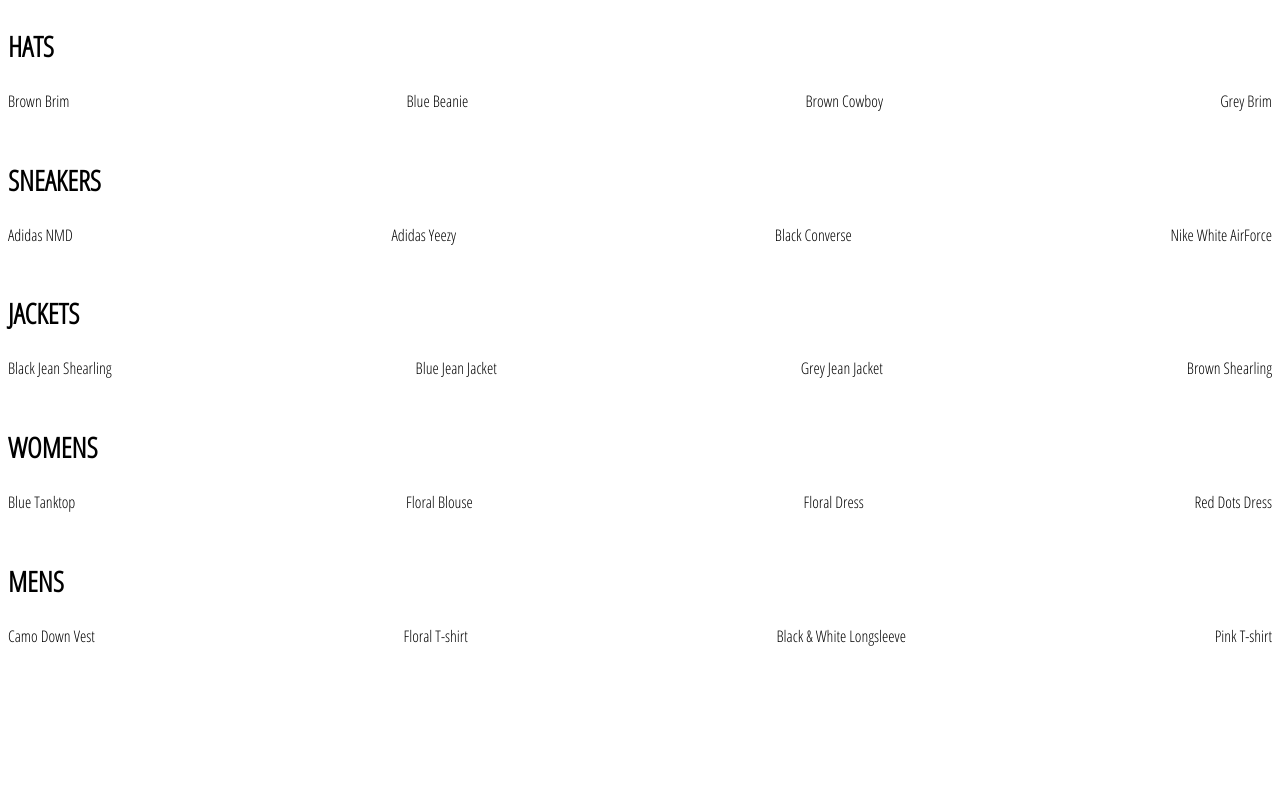
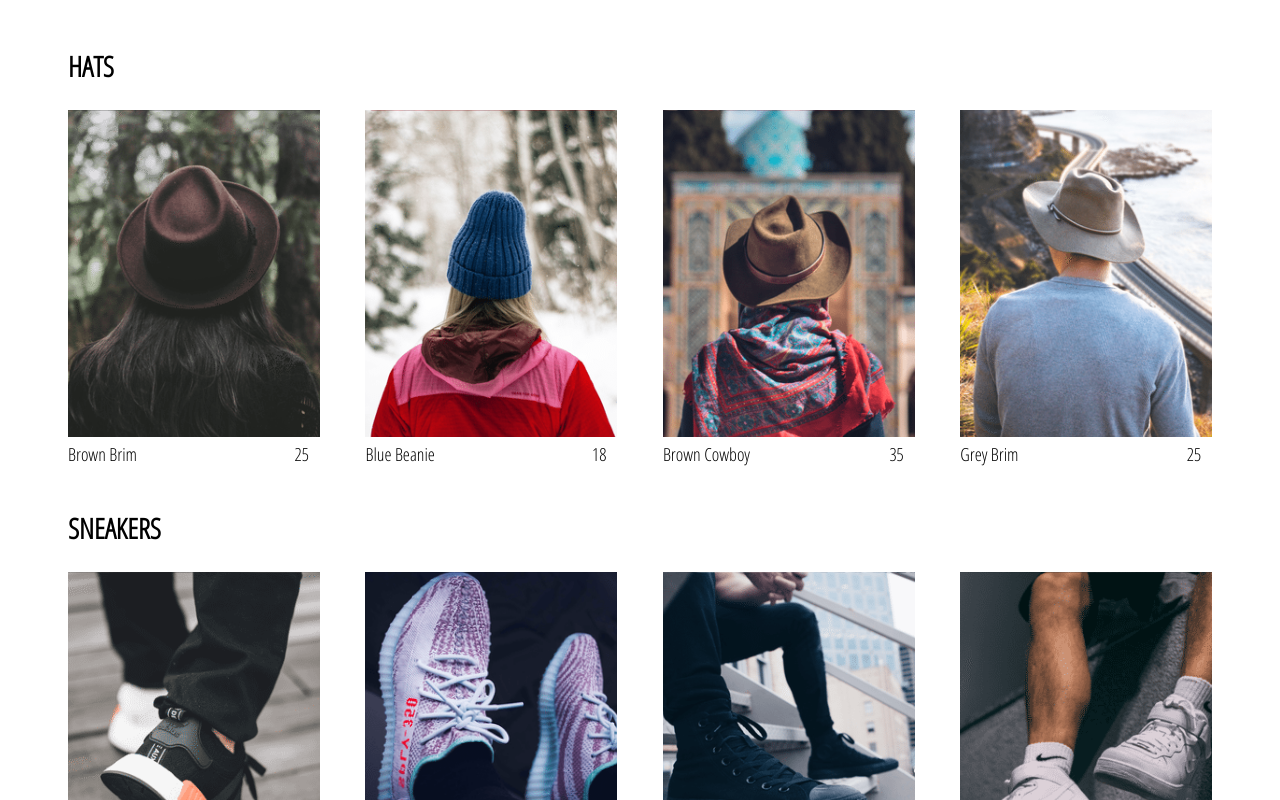
Before and after one commit to ahvdesign/online-shop, a React (Create React App) app: page /shop in a window 1280 px wide. Shown: the top 800 px of the page. Built offline with nearby package versions, Linux system fonts and the light colour scheme.

Commit message:
updated app with the collection preview and collection item components

```diff
--- a/src/App.js
+++ b/src/App.js
@@ -1,5 +1,5 @@
 import React from "react";
-import { Switch, Route, Link } from "react-router-dom";
+import { Switch, Route } from "react-router-dom";
 
 import "./App.scss";
 
--- a/src/App.scss
+++ b/src/App.scss
@@ -1,3 +1,4 @@
 body {
   font-family: "Open Sans Condensed", sans-serif;
+  padding: 20px 60px;
 }
--- /dev/null
+++ b/src/components/collection-item/collection-item.component.jsx
@@ -0,0 +1,15 @@
+import React from "react";
+
+import "./collection-item.styles.scss";
+
+const CollectionItem = ({ id, name, price, imageUrl }) => (
+  <div className="collection-item">
+    <div className="image" style={{ backgroundImage: `url(${imageUrl})` }} />
+    <div className="collection-footer">
+      <span className="name">{name}</span>
+      <span className="price">{price}</span>
+    </div>
+  </div>
+);
+
+export default CollectionItem;
--- /dev/null
+++ b/src/components/collection-item/collection-item.styles.scss
@@ -0,0 +1,32 @@
+.collection-item {
+  width: 22%;
+  display: flex;
+  flex-direction: column;
+  height: 350px;
+  align-items: center;
+
+  .image {
+    width: 100%;
+    height: 95%;
+    background-size: cover;
+    background-position: center;
+    margin-bottom: 5px;
+  }
+
+  .collection-footer {
+    width: 100%;
+    height: 5%;
+    display: flex;
+    justify-content: space-between;
+    font-size: 18px;
+
+    .name {
+      width: 90%;
+      margin-bottom: 15px;
+    }
+
+    .price {
+      width: 10%;
+    }
+  }
+}
--- a/src/components/collection-preview/collection-preview.component.jsx
+++ b/src/components/collection-preview/collection-preview.component.jsx
@@ -1,6 +1,8 @@
 import React from "react";
 
 import "./collection-preview.styles.scss";
+
+import CollectionItem from "../collection-item/collection-item.component";
 
 const CollectionPreview = ({ title, items }) => (
   <div className="collection-preview">
@@ -8,8 +10,8 @@ const CollectionPreview = ({ title, items }) => (
     <div className="preview">
       {items
         .filter((item, i) => i < 4)
-        .map(({ id, name }) => (
-          <div key={id}>{name}</div>
+        .map(({ id, ...otherProps }) => (
+          <CollectionItem key={id} {...otherProps} />
         ))}
     </div>
   </div>
```
